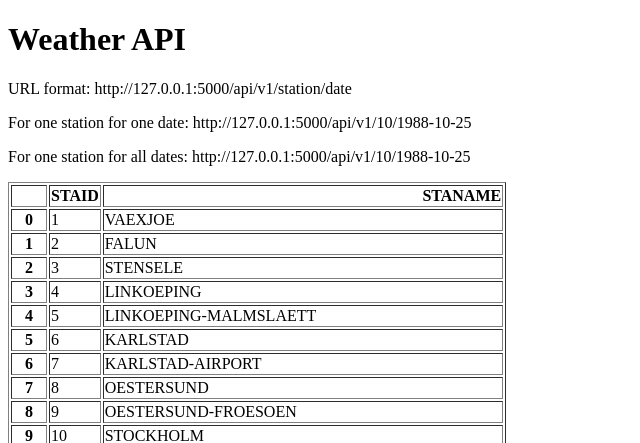
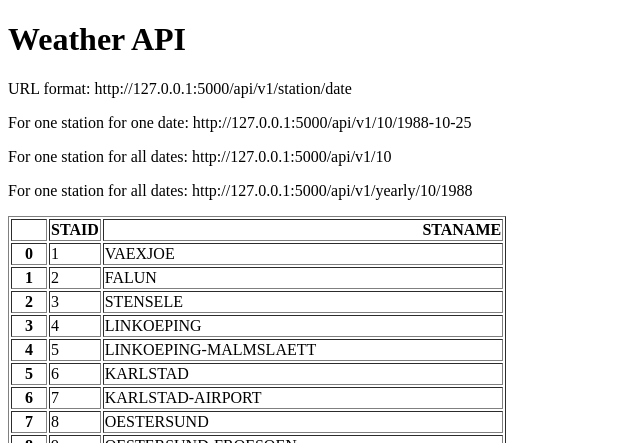
Before and after one commit to Luchainz/App6-7-Historical-Weather-API, a Flask app: page / in a window 1280 px wide. Shown: the top 443 px of the page, without its empty margins (0-640 px from the left). Run offline with Flask 3, Linux system fonts and the light colour scheme.

Commit message:
Add URL endpoint for yearly and all data

```diff
--- a/main.py
+++ b/main.py
@@ -21,9 +21,17 @@ def about(station, date):
 
 @app.route("/api/v1/<station>/")
 def all_data(station):
-    filename = "data_small/TG_STAID" + str(station).zfill(6) + "txt"
+    filename = "data_small/TG_STAID" + str(station).zfill(6) + ".txt"
     df = pd.read_csv(filename, skiprows=20, parse_dates=["    DATE"])
     result = df.to_dict(orient="records")
+    return result
+
+@app.route("/api/v1/yearly/<station>/<year>")
+def yearly(station, year):
+    filename = "data_small/TG_STAID" + str(station).zfill(6) + ".txt"
+    df = pd.read_csv(filename, skiprows=20)
+    df["    DATE"] = df["    DATE"].astype(str)
+    result = df[df["    DATE"].str.startswith(str(year))].to_dict(orient="records")
     return result
 
 
--- a/templates/home.html
+++ b/templates/home.html
@@ -8,7 +8,8 @@
 <h1> Weather API</h1>
 <p> URL format: http://127.0.0.1:5000/api/v1/station/date</p>
 <p> For one station for one date: http://127.0.0.1:5000/api/v1/10/1988-10-25</p>
-<p> For one station for all dates: http://127.0.0.1:5000/api/v1/10/1988-10-25</p>
+<p> For one station for all dates: http://127.0.0.1:5000/api/v1/10</p>
+<p> For one station for all dates: http://127.0.0.1:5000/api/v1/yearly/10/1988</p>
 <p>{{data|safe}}</p>
 </body>
 </html>
```
